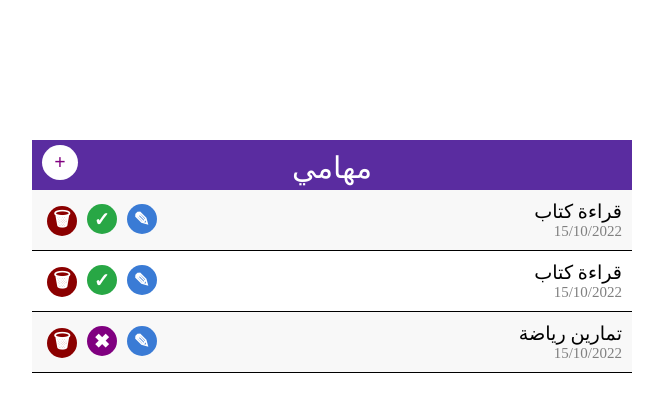
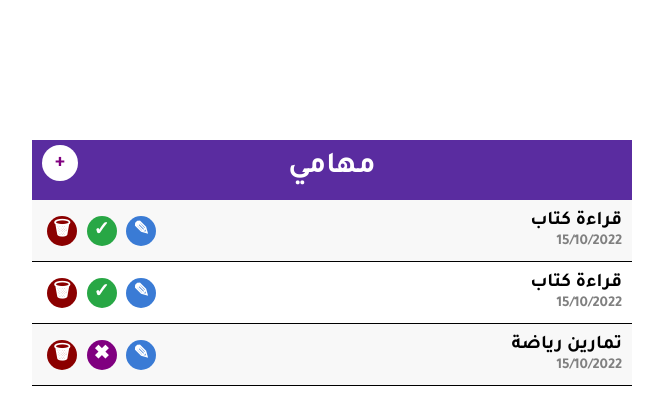
Before and after one commit to mohammed-bashamkha/JavaScript-Projects, a plain HTML site: page index.html in a window 1280 px wide. Shown: the whole page, without its empty margins (308-971 px from the left). Drawn offline with Linux system fonts and the light colour scheme.

Commit message:
Enhance styling and font integration for ToDo list application

```diff
--- a/index.html
+++ b/index.html
@@ -4,6 +4,9 @@
     <meta name="viewport" content="width=device-width, initial-scale=1.0">
     <meta charset="UTF-8">
     <link rel="stylesheet" href="style.css">
+    <link rel="preconnect" href="https://fonts.googleapis.com">
+    <link rel="preconnect" href="https://fonts.gstatic.com" crossorigin>
+    <link href="https://fonts.googleapis.com/css2?family=Cabin:ital,wght@0,400..700;1,400..700&family=Tajawal:wght@200;300;400;500;700;800;900&display=swap" rel="stylesheet">
     <title>مهامي</title>
 </head>
 <body>
--- a/style.css
+++ b/style.css
@@ -1,9 +1,10 @@
 body {
-    font-family:'Times New Roman', Times, serif;
+    font-family: "Tajawal", sans-serif;
     background-color: #fff;
     display: flex;
     justify-content: center;
     margin-top: 40px;
+    font-weight: 700;
     /* background-color: #250555; */
 }
 table {
@@ -19,7 +20,7 @@ caption {
     font-size: 30px;
     padding: 10px;
     position: relative;
-    height: 30px;
+    height: 40px;
 }
 caption .add {
     position: absolute;
```
